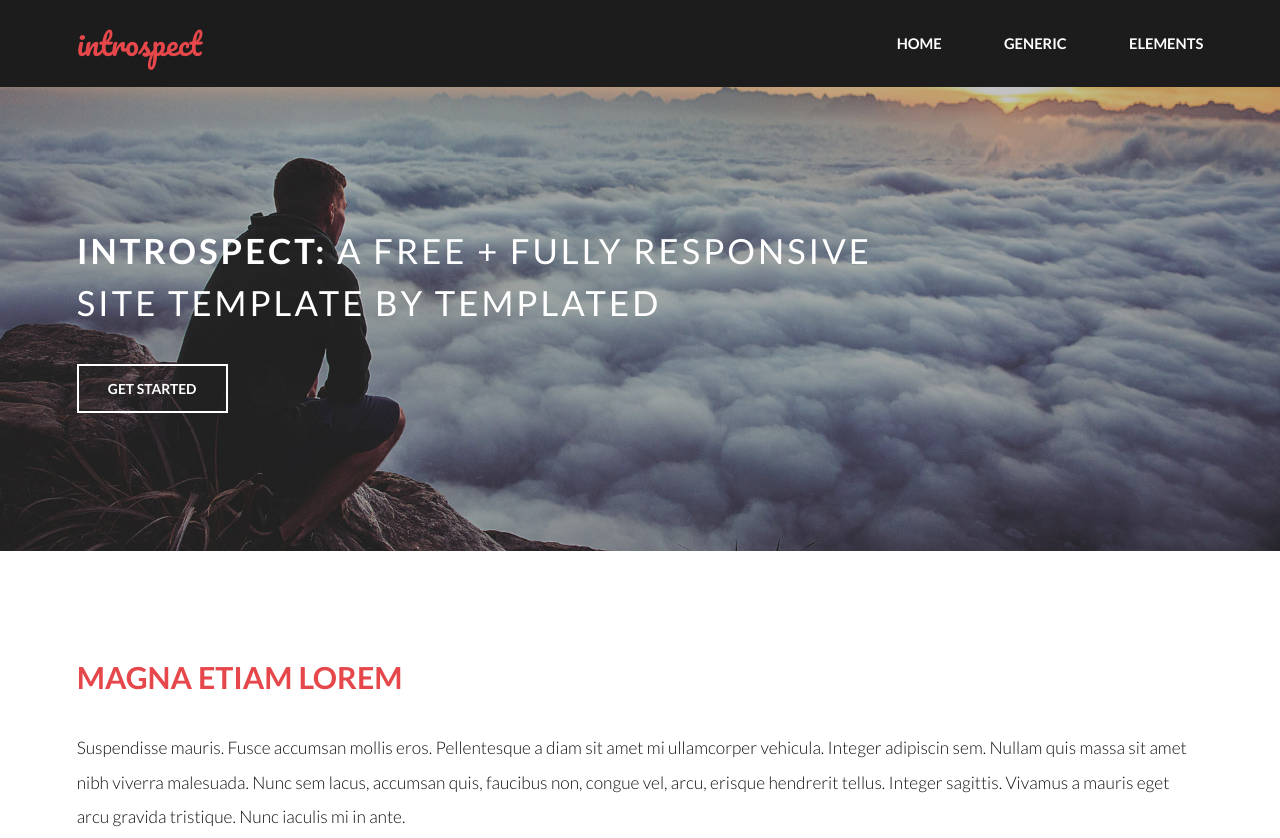
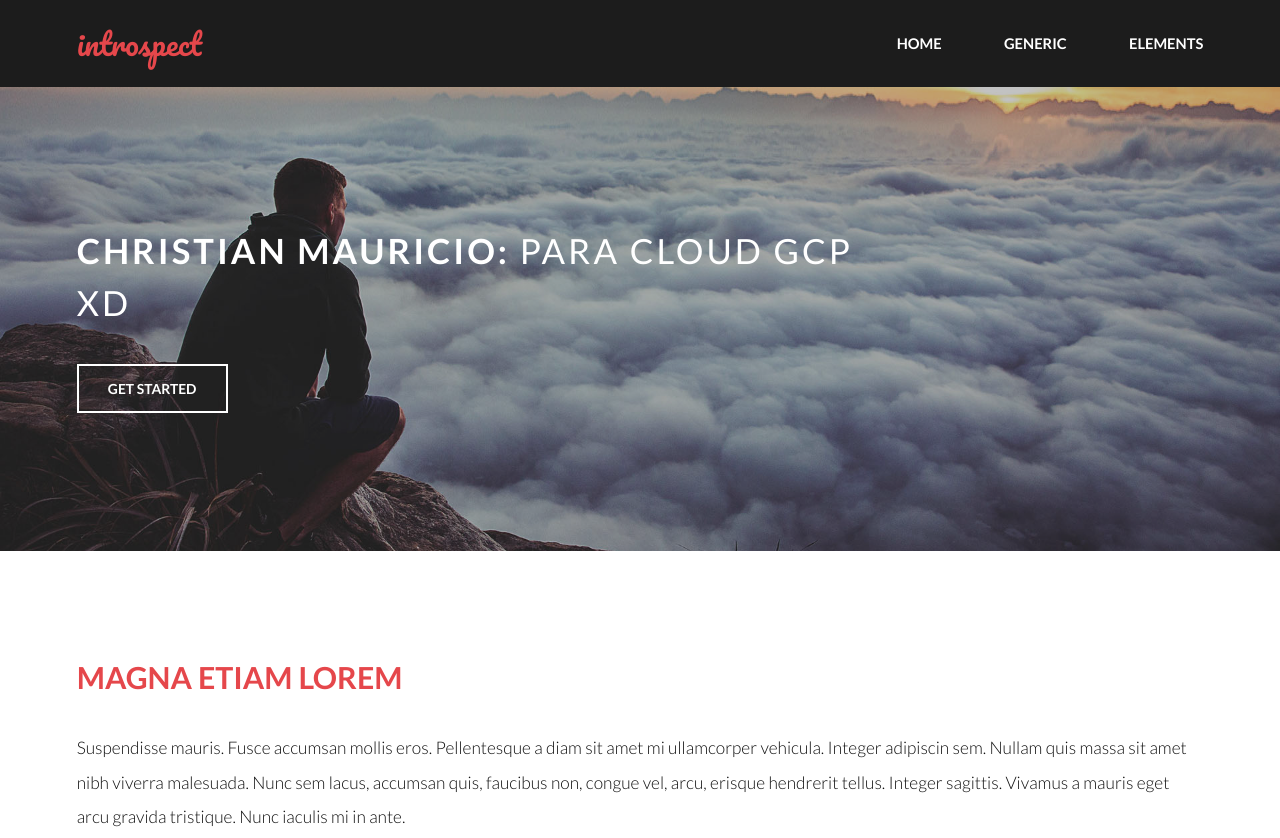
Before and after one commit to christian-mauricio/examen, a plain HTML site: page index.html in a window 1280 px wide. Shown: the top 838 px of the page. Drawn offline with Linux system fonts and the light colour scheme.

Commit message:
Update index.html

```diff
--- a/index.html
+++ b/index.html
@@ -29,8 +29,8 @@
 		<!-- Banner -->
 			<section id="banner">
 				<div class="inner">
-					<h1>Introspect: <span>A free + fully responsive<br />
-					site template by TEMPLATED</span></h1>
+					<h1>Christian Mauricio: <span>Para Cloud GCP<br />
+					XD</span></h1>
 					<ul class="actions">
 						<li><a href="#" class="button alt">Get Started</a></li>
 					</ul>
```
